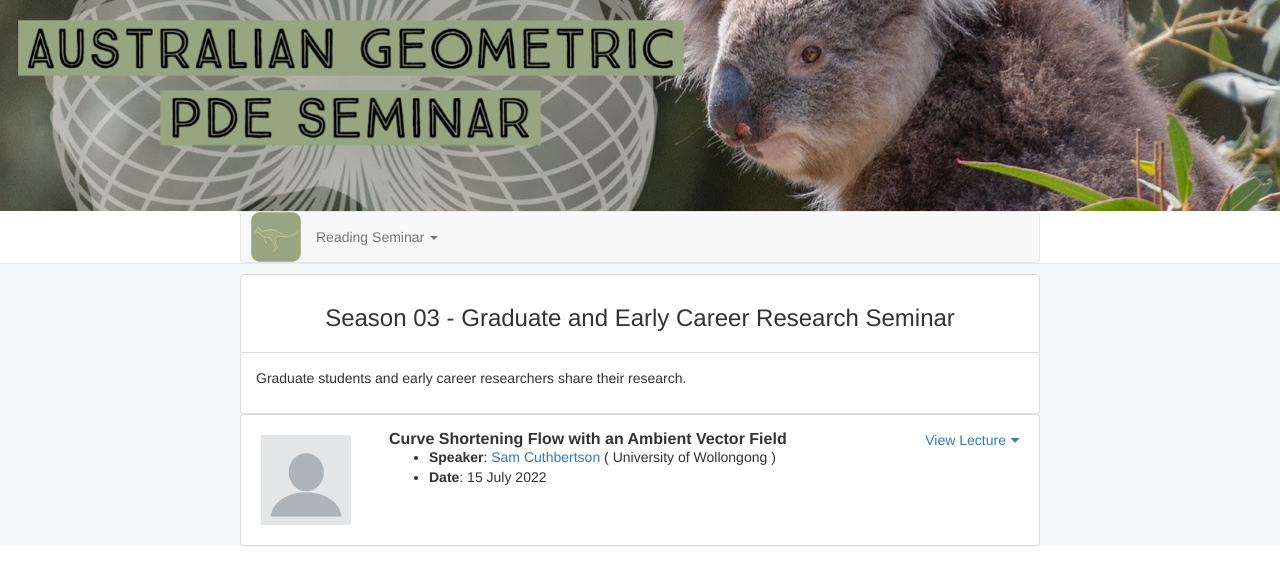
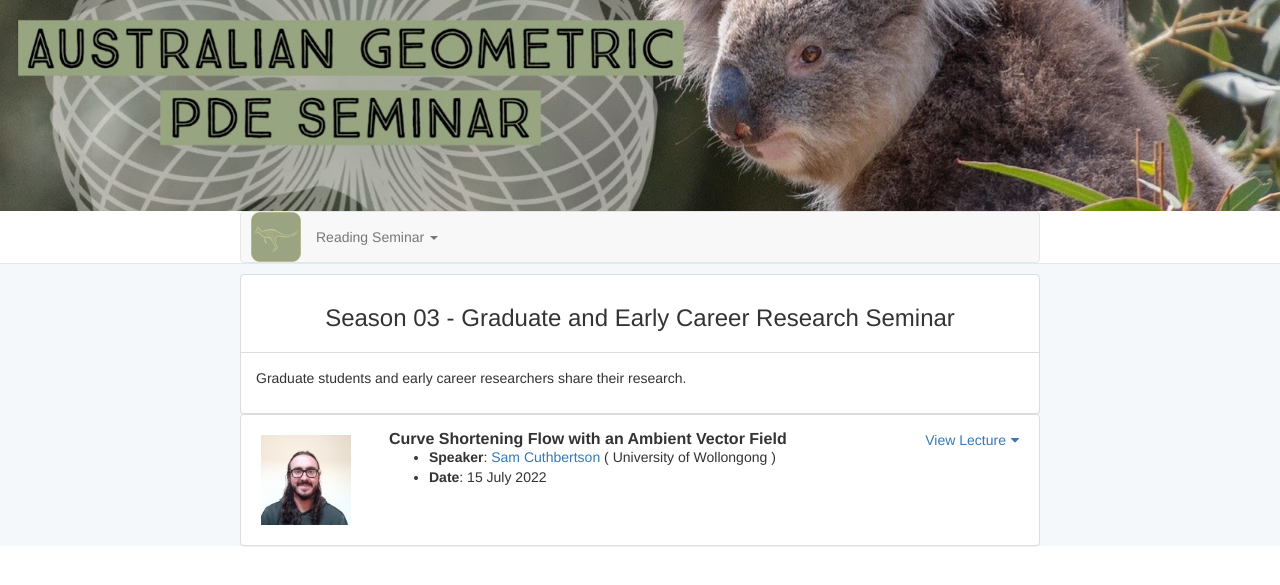
Before and after one commit to oz-geom-pde/oz-geom-pde.github.io, a Jekyll site: the page built from season03/index.html, in a window 1280 px wide. Shown: the top 585 px of the page. Built offline with Jekyll 4.4.1, drawn with Linux system fonts in a browser that asks for light colours.

Commit message:
Added Sam Cuthberston profile pic.

```diff
--- a/_posts/geompde/2022-07-15-sam-cuthbertson.html
+++ b/_posts/geompde/2022-07-15-sam-cuthbertson.html
@@ -2,7 +2,7 @@
 layout: post
 title: Curve Shortening Flow with an Ambient Vector Field
 speaker: Sam Cuthbertson
-profile-pic: blank.jpg
+profile-pic: sam-cuthbertson.jpg
 speaker-url:
 speaker-inst:
   - University  of Wollongong
```
Also changed, not shown: img/speaker-profiles/sam-cuthbertson.jpg (added).
